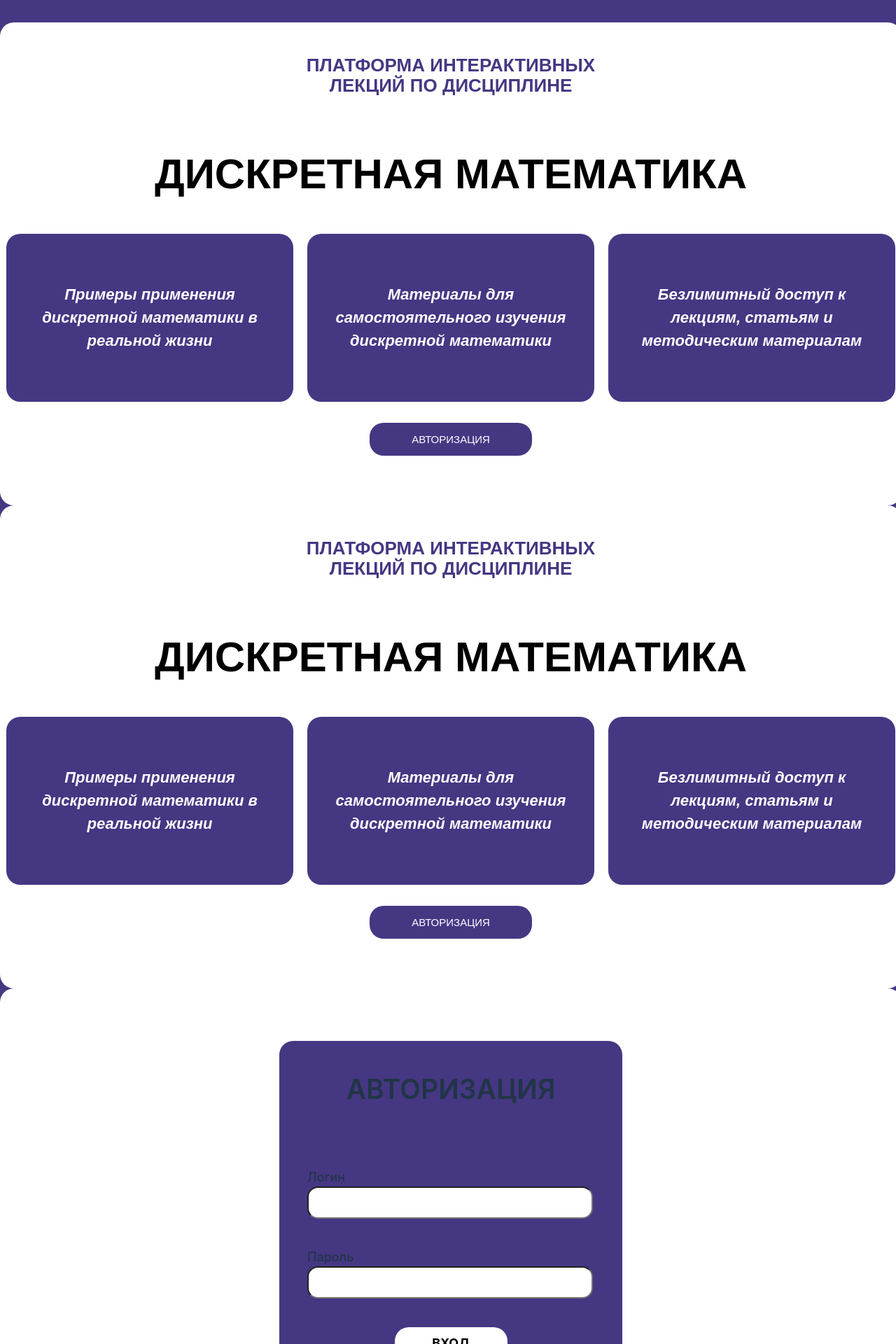
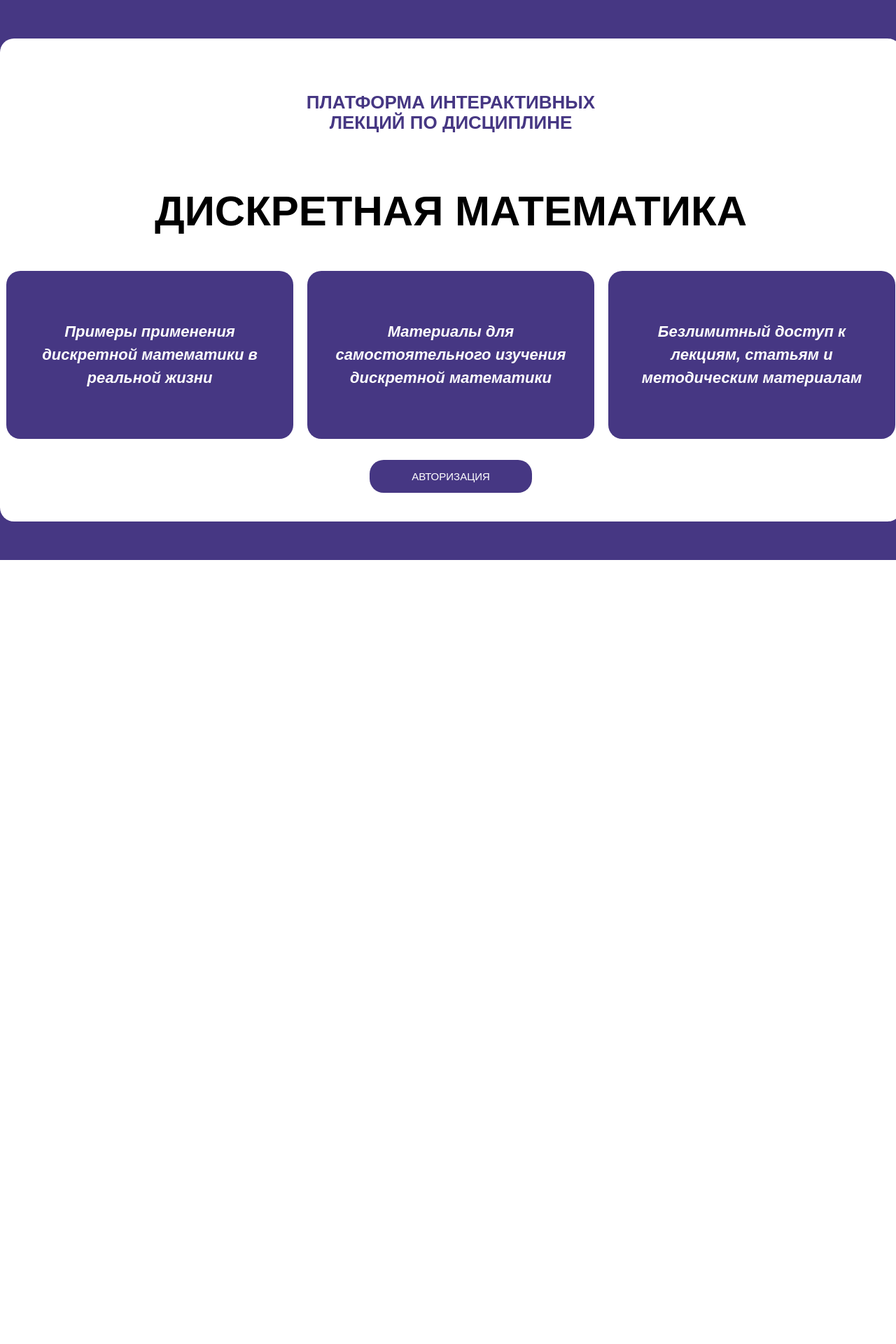
Before and after one commit to IvashkinaKristina/project-vite, a React (Vite) app: page / in a window 1280 px wide. Shown: the top 1920 px of the page at 70% size. After the commit the page ends 800 px from the top, so only its background shows below. Built offline with nearby package versions, Linux system fonts and the light colour scheme.

Commit message:
Полировка регистрации 1

```diff
--- a/src/main.jsx
+++ b/src/main.jsx
@@ -1,14 +1,11 @@
-import { StrictMode } from 'react'
-import { createRoot } from 'react-dom/client'
-import './index.css'
-import App from './App.jsx'
-import MainForm from './pages/Main/MainForm/MainForm.jsx'
-import Registr from './pages/Registration/Registration.jsx'
+import { StrictMode } from "react";
+import { createRoot } from "react-dom/client";
+import "./index.css";
+import App from "./App.jsx";
 
-createRoot(document.getElementById('root')).render(
+
+createRoot(document.getElementById("root")).render(
   <StrictMode>
     <App />
-    <MainForm/>
-    <Registr/>
-  </StrictMode>,
-)
+  </StrictMode>
+);
--- /dev/null
+++ b/src/pages/Main/Baze.jsx
@@ -0,0 +1,21 @@
+import "./Baze.css";
+import MForm from "./MainForm/MainForm.jsx";
+import Reg from "../Registration/Registration.jsx";
+import React, { useState } from "react";
+
+export default function Main() {
+  const [tab, setTab] = useState(null); // Инициализируем null, чтобы изначально ничего не показывать
+
+  return (
+    <div className="main-form">
+      {tab !== "ShowReg" && ( // Условие: отображать MForm, пока tab НЕ равен "ShowReg"
+        <MForm onChange={(current) => setTab(current)} />
+      )}
+      {tab === "ShowReg" && (
+        <>
+          <Reg />
+        </>
+      )}
+    </div>
+  );
+}
--- a/src/pages/Main/MainForm/MainForm.jsx
+++ b/src/pages/Main/MainForm/MainForm.jsx
@@ -1,6 +1,6 @@
 import './MainForm.css';
 
-export default function MainForm(){
+export default function MainForm({ active, onChange }){
     return(
         <div className='main-form'>
         <div className="header">
@@ -20,7 +20,7 @@ export default function MainForm(){
             <h3>Безлимитный доступ к лекциям, статьям и методическим материалам</h3>
         </div>
       </div>
-      <button className="auth-button">АВТОРИЗАЦИЯ</button>
+      <button className="auth-button" onClick={() => onChange("ShowReg")}>АВТОРИЗАЦИЯ</button>
 </div>
 )
 }
--- a/src/pages/Registration/Registration.jsx
+++ b/src/pages/Registration/Registration.jsx
@@ -1,6 +1,7 @@
 import "./Registration.css";
 import RegForm from './RegistrationForm/RegistrationForm.jsx';
 import React from "react";
+
 
 export default function Registration(){
 return(
--- a/src/pages/Registration/RegistrationForm/RegistrationForm.css
+++ b/src/pages/Registration/RegistrationForm/RegistrationForm.css
@@ -46,4 +46,5 @@
   font-size: 18px;
   font-weight: 700;
   text-align: center;
+  cursor: pointer;
 }
--- a/src/pages/Registration/RegistrationForm/RegistrationForm.jsx
+++ b/src/pages/Registration/RegistrationForm/RegistrationForm.jsx
@@ -12,9 +12,9 @@ export default function RegistrationForm(){
                     <br />
                     <span className="NameOfSpace">Пароль</span>
                     <br />
-                    <input type="text" className="SpaceToEnter"/>
+                    <input type="password" className="SpaceToEnter"/>
                 </div>
-                <button className="RegButton">ВХОД</button>
+                <button className="RegButton" >ВХОД</button>
             </div>
         </div>
     )
```
Also changed, not shown: src/App.jsx (+7 -10 lines), src/pages/Main/Main.jsx (deleted, +0 -11 lines), src/pages/Main/Baze.css (renamed from src/pages/Main/Main.css).
